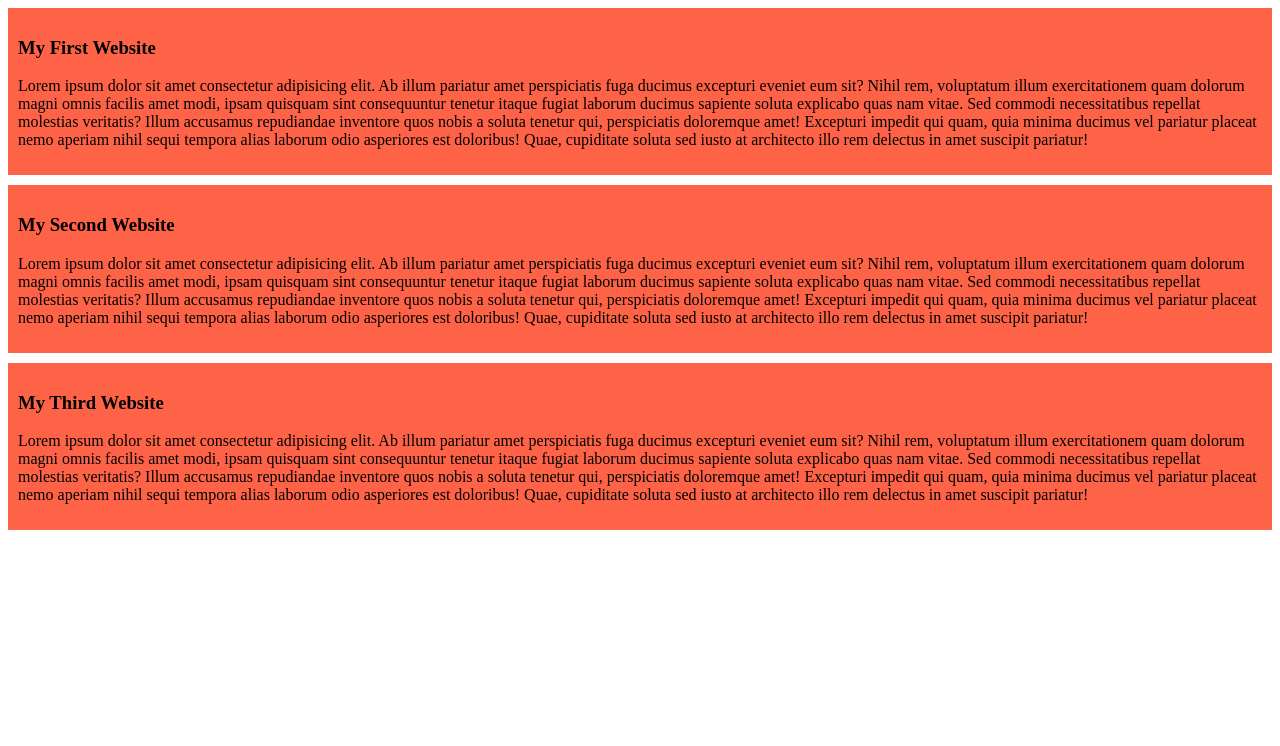
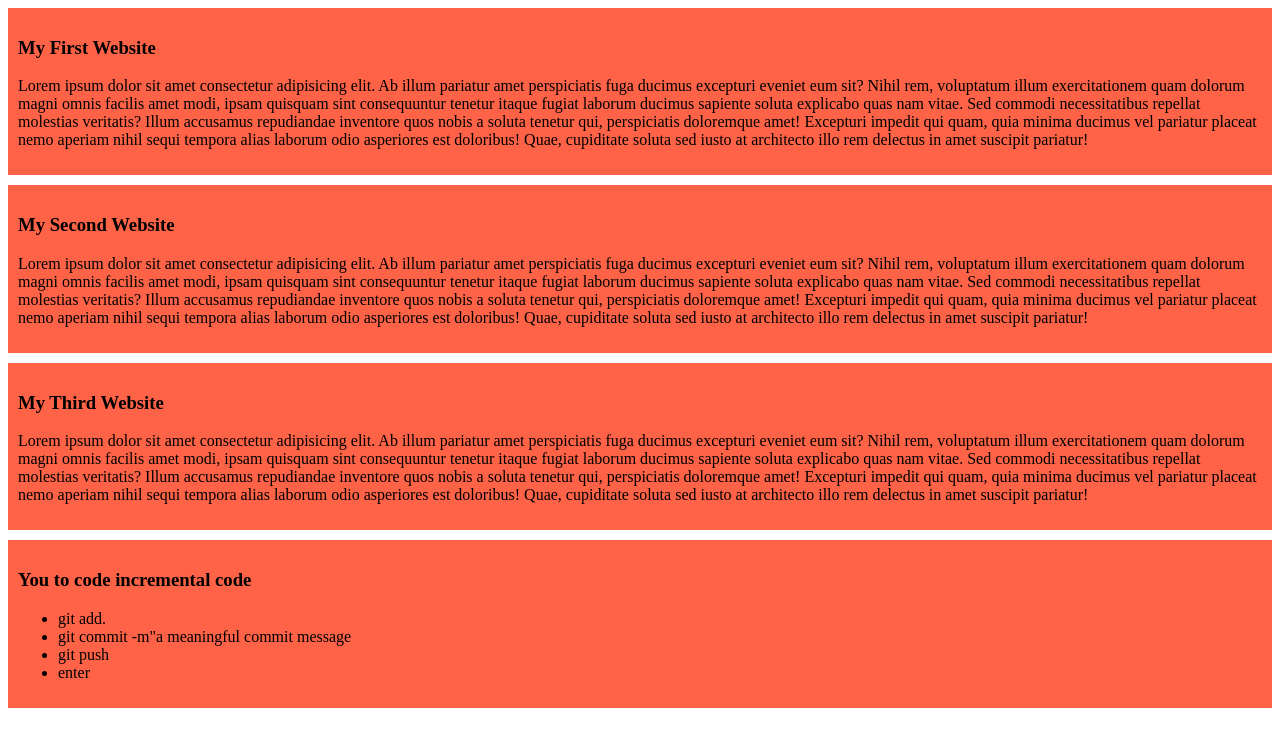
Before and after one commit to Dippaul65/my-simple-webite, a plain HTML site: page index.html in a window 1280 px wide. Drawn offline with Linux system fonts and the light colour scheme.

Commit message:
added the git push list

```diff
--- a/index.html
+++ b/index.html
@@ -22,5 +22,13 @@
         <p>Lorem ipsum dolor sit amet consectetur adipisicing elit. Ab illum pariatur amet perspiciatis fuga ducimus excepturi eveniet eum sit? Nihil rem, voluptatum illum exercitationem quam dolorum magni omnis facilis amet modi, ipsam quisquam sint consequuntur tenetur itaque fugiat laborum ducimus sapiente soluta explicabo quas nam vitae. Sed commodi necessitatibus repellat molestias veritatis? Illum accusamus repudiandae inventore quos nobis a soluta tenetur qui, perspiciatis doloremque amet! Excepturi impedit qui quam, quia minima ducimus vel pariatur placeat nemo aperiam nihil sequi tempora alias laborum odio asperiores est doloribus! Quae,
             cupiditate soluta sed iusto at architecto illo rem delectus in amet suscipit pariatur!</p>
     </div>
+    <div>
+        <h3>You to code incremental code</h3>
+    <ul><li>git add.</li>
+        <li>git commit -m"a meaningful commit message</li>
+        <li>git push</li>
+        <li>enter</li>
+    </ul>
+    </div>
 </body>
 </html>
```
